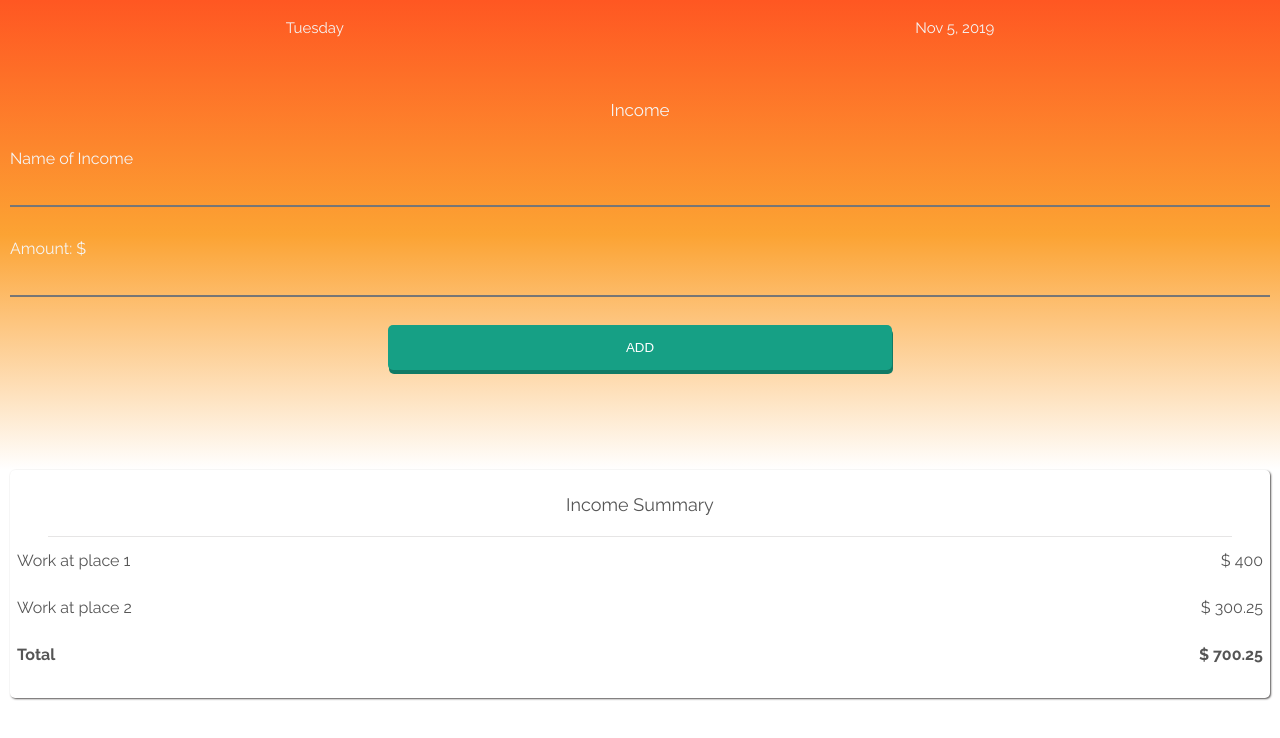
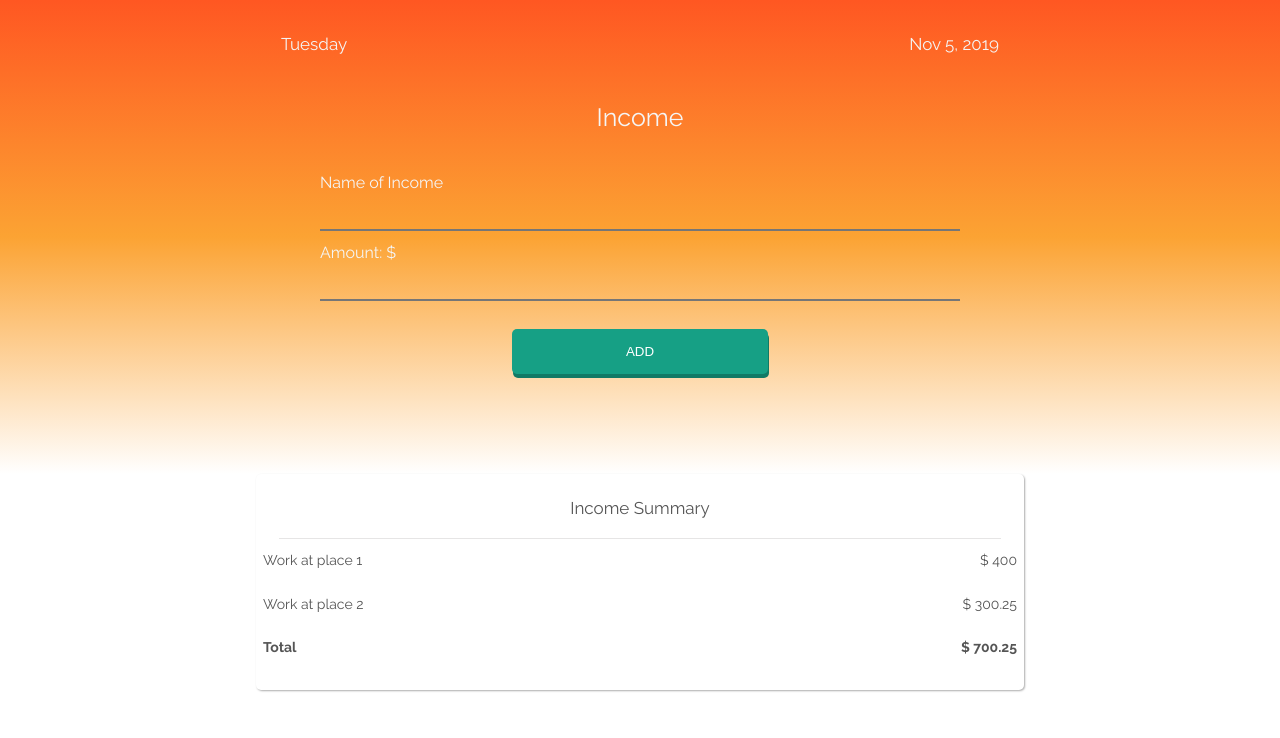
Before and after one commit to Noi-Git/finalproject_ui, a website: page details.html in a window 1280 px wide. Drawn offline with Linux system fonts and the light colour scheme; a web font is replaced by a local one.

Commit message:
finish media query

```diff
--- a/sass/_base.scss
+++ b/sass/_base.scss
@@ -6,7 +6,7 @@ $color-light-green: #a9f1df;
 $color-text: #555;
 $color-white: #f5f5f5;
 
-$color-shadow: #575454;
+$color-shadow: #adadad;
 
 $button-dark-green: #117a65;
 $button-light-green: #16a085;
--- a/sass/_input.scss
+++ b/sass/_input.scss
@@ -1,18 +1,52 @@
 /* === INPUT === */
 .input {
   color: $color-white;
-  margin: 0 1rem;
+  width: 90%;
+  margin: 0 auto;
+
+  @include respond(tab-port) {
+    width: 70%;
+  }
+
+  @include respond(desktop) {
+    width: 50%;
+  }
 
   &__title {
     font-size: 1.7rem;
     text-align: center;
-    padding-top: -2rem;
+    padding-bottom: 3rem;
+
+    @include respond(tab-port) {
+      font-size: 1.9rem;
+    }
+
+    @include respond(tab-land) {
+      font-size: 2.2rem;
+    }
+
+    @include respond(desktop) {
+      font-size: 2.5rem;
+    }
   }
 }
 
-.input__detail {
+.input__detail label {
   &--name {
-    padding: 2rem 0;
+    font-size: 1.4rem;
+    padding: 2rem 0 2.6rem 0;
+
+    @include respond(tab-port) {
+      padding: 4rem 0 2.6rem 0;
+    }
+
+    @include respond(tab-land) {
+      font-size: 1.7rem;
+    }
+
+    @include respond(desktop) {
+      padding: 4rem 0 2.6rem 0;
+    }
   }
 }
 
@@ -22,13 +56,26 @@
   grid-template-columns: 1fr;
   grid-template-rows: 1fr;
 
-  margin: 0 1rem;
+  width: 94%;
+  margin: 0 auto;
   padding: 2rem 0;
   box-shadow: 1px 1px 2px $color-shadow;
   border-radius: 0.5rem;
 
+  @include respond(tab-port) {
+    width: 76%;
+  }
+
+  @include respond(tab-land) {
+    width: 70%;
+  }
+
+  @include respond(desktop) {
+    width: 60%;
+  }
+
   &__title {
-    font-size: 1.8rem;
+    font-size: 1.7rem;
     text-align: center;
     margin-top: -1.5rem;
     // padding: 1rem 0;
@@ -41,6 +88,7 @@
   }
 
   &__details {
+    font-size: 1.4rem;
     padding: 1rem 0.7rem;
 
     display: flex;
--- a/sass/_main_page.scss
+++ b/sass/_main_page.scss
@@ -35,6 +35,11 @@
 
     @include respond(tab-port) {
       font-size: 1.5rem;
+    }
+
+    @include respond(tab-land) {
+      font-size: 1.7rem;
+      padding-top: 3rem;
     }
   }
 }
@@ -113,7 +118,7 @@
     font-weight: bold;
 
     @include respond(tab-land) {
-      font-size: 2rem;
+      font-size: 2.2rem;
     }
   }
 
@@ -122,7 +127,7 @@
     text-align: center;
 
     @include respond(tab-land) {
-      font-size: 1.6rem;
+      font-size: 1.7rem;
     }
   }
 
--- a/sass/_resources.scss
+++ b/sass/_resources.scss
@@ -21,7 +21,7 @@
   }
 
   @include respond(desktop) {
-    margin-top: 9rem;
+    margin-top: 5rem;
   }
 
   &__link {
@@ -47,7 +47,7 @@
     }
 
     @include respond(desktop) {
-      height: 30rem;
+      height: 28rem;
     }
 
     &--1 {
```
Also changed, not shown: css/style.css.
